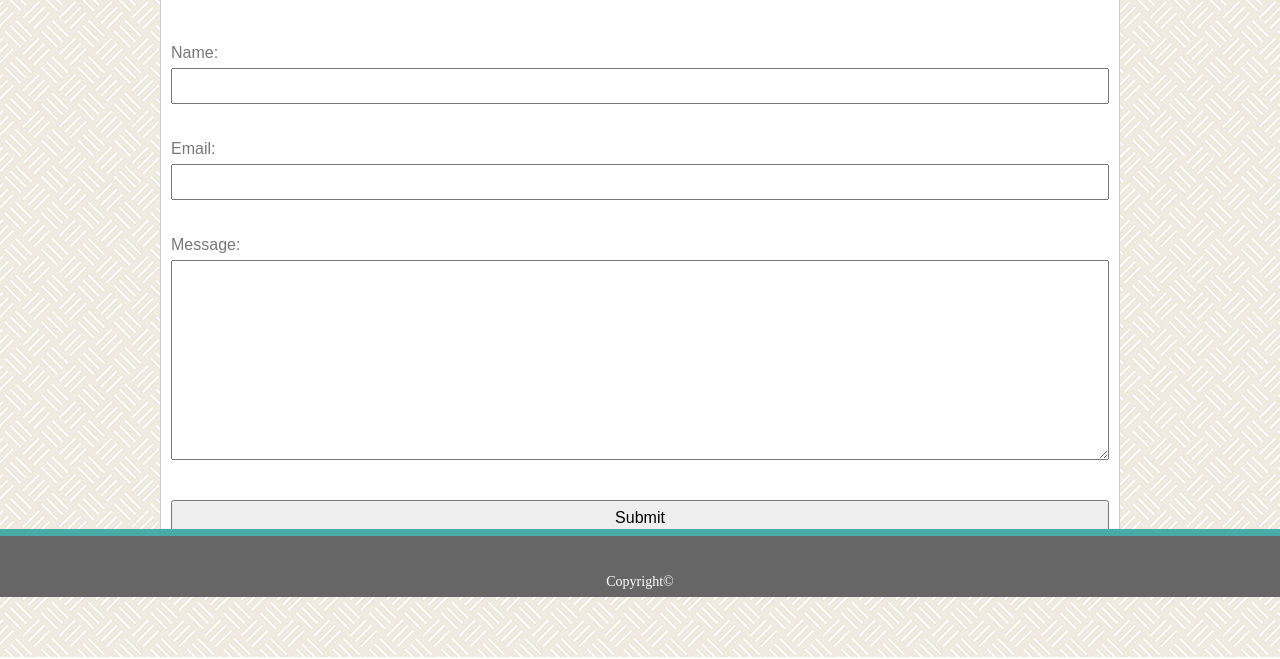
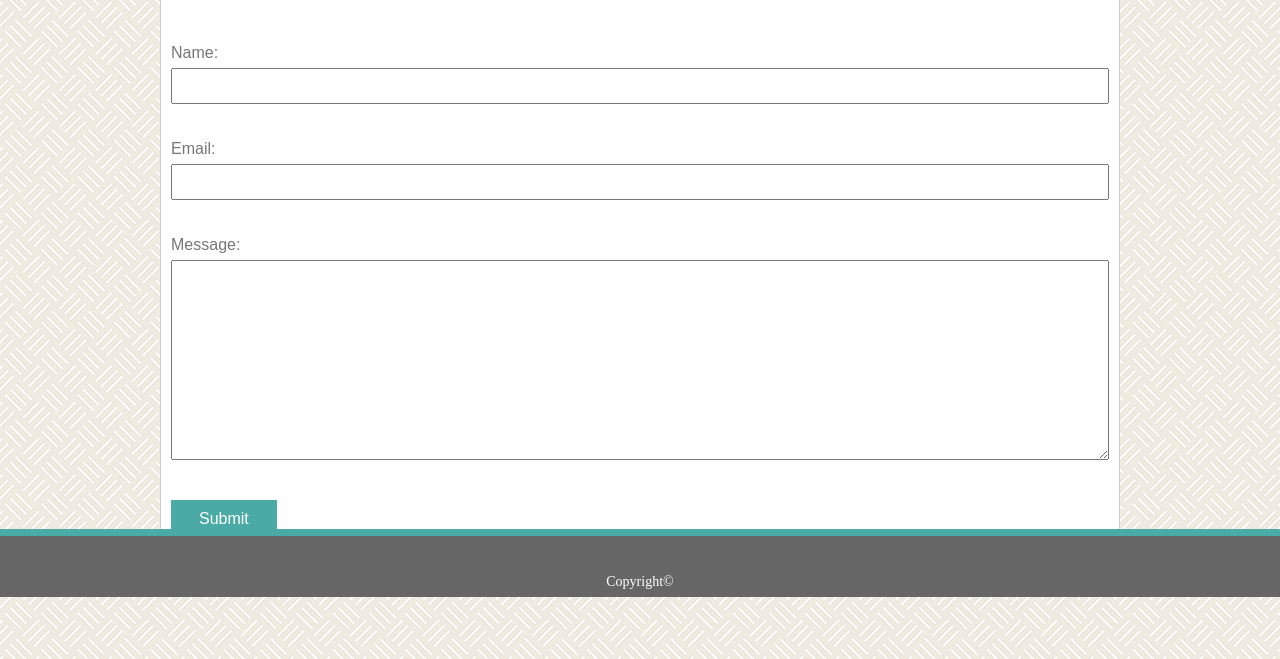
Before and after one commit to BAANG/Basic-Portfolio, a plain HTML site: page contact.html in a window 1280 px wide. Shown: the part 203-862 px from the top of the page. Drawn offline with nearby package versions, Linux system fonts and the light colour scheme.

Commit message:
Change submit input to button, add style to button

```diff
--- a/assets/css/style.css
+++ b/assets/css/style.css
@@ -107,6 +107,14 @@ textarea {
     height: 200px;
 }
 
+button {
+    line-height: 38px;
+    padding: 0 28px;
+    background-color: #4aaaa5;
+    border: none;
+    color: #ffffff;
+}
+
 footer {
     font-size: 14px;
     clear: both;
--- a/contact.html
+++ b/contact.html
@@ -37,13 +37,13 @@
         <p>
         <form>
             Name:<br>
-                <input type="text" name="name"><br><br>
+                <input type="text" id="contact1" name="name"><br><br>
             Email:<br>
-                <input type="text" name="email"><br><br>
+                <input type="text" id="contact1" name="email"><br><br>
             Message:<br>
                 <textarea></textarea><br>
-            <!--Submit --><br>
-                <input type="submit" value="Submit">
+            <!--Submit button still needs function, skeleton for now --><br>
+                <button>Submit</button>
         </form>
         <div class="clearfix"></div>
     </div>
```
